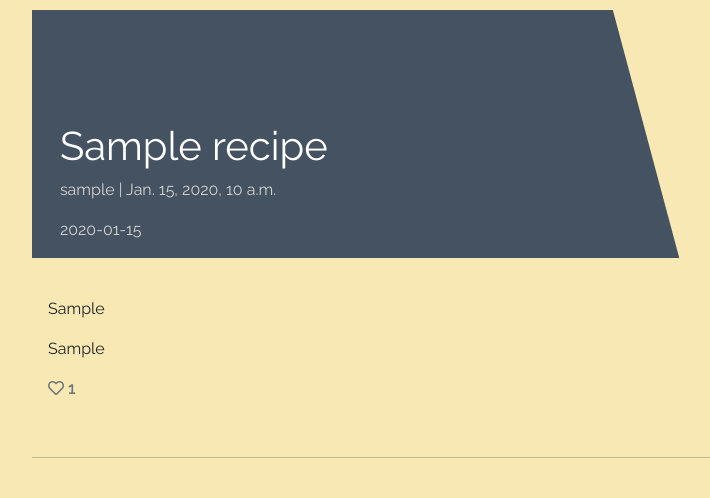
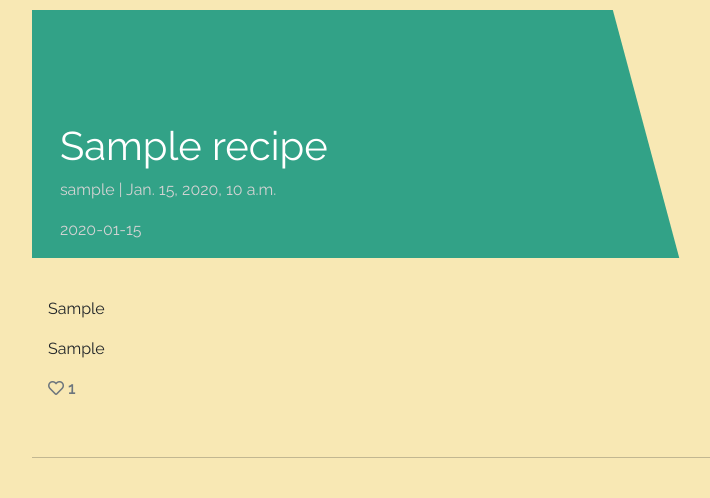
Before and after one commit to katkapsasky/cakes-and-bakes, a Django app: a page that uses templates/base.html in a window 1280 px wide. Shown: the part 86-584 px from the top of the page, without its empty margins (50-760 px from the left). Run offline with Django 3.2, Linux system fonts and the light colour scheme; tables that the repository leaves empty hold one stand-in row (values such as "Sample post").

Commit message:
Change recipe detail header colour to fit colour scheme

```diff
--- a/static/css/style.css
+++ b/static/css/style.css
@@ -78,7 +78,7 @@ nav span {
 }
 
 .masthead-text {
-    background-color: #445261;
+    background-color: #32A287;
     color: white;
     position: relative;
 }
@@ -95,7 +95,7 @@ nav span {
     right: 90%;
     height: 100%;
     width: 150%;
-    background: #445261;
+    background: #32A287;
     -webkit-transform: skew(15deg);
     -moz-transform: skew(15deg);
     transform: skew(15deg);
@@ -109,7 +109,12 @@ nav span {
 
 .post-link:hover,
 .page-link {
-    color: #E84610;
+    color: #A1442B;
+}
+
+.card-title:hover {
+    color: #A1442B;
+    font-weight: 800;
 }
 
 .post-title {
```
